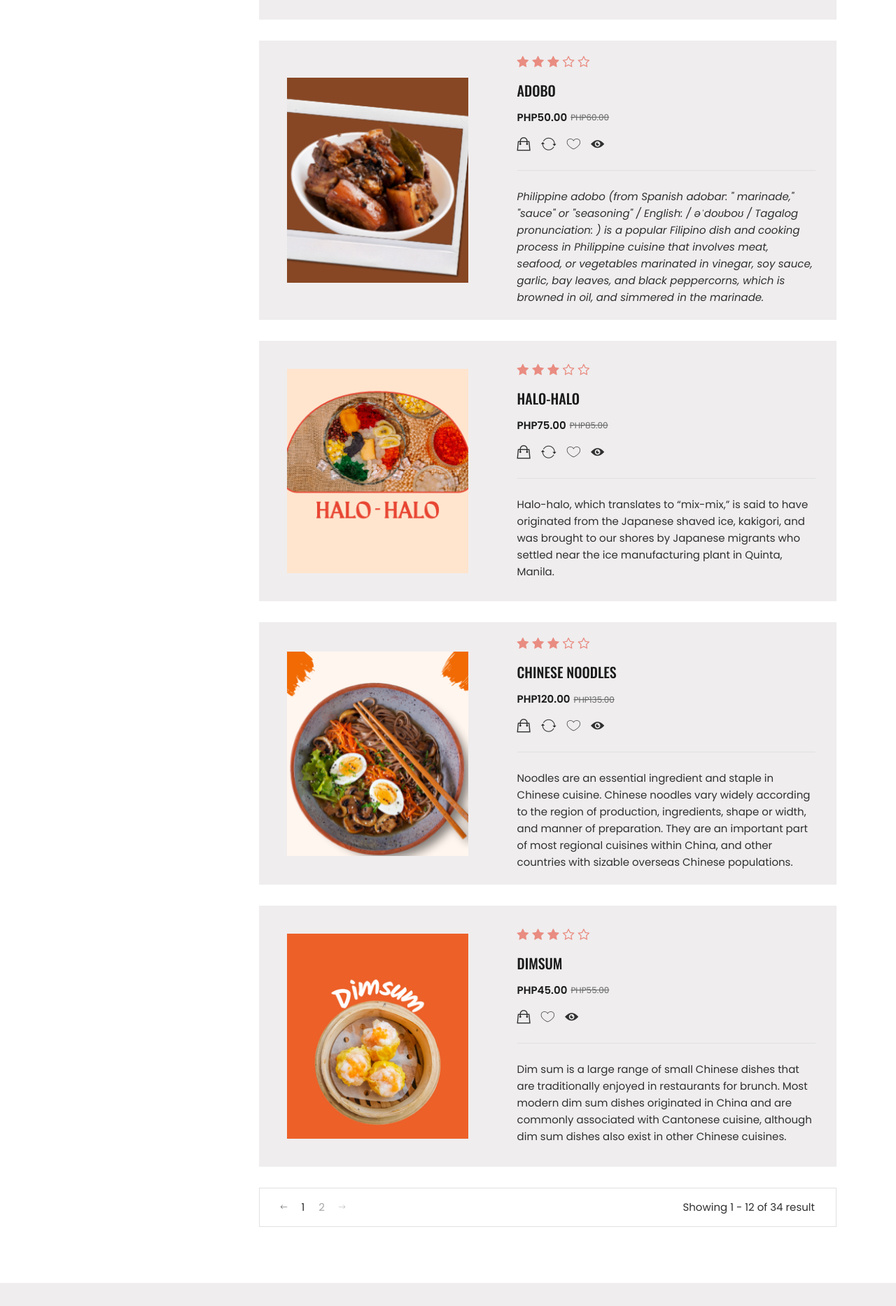
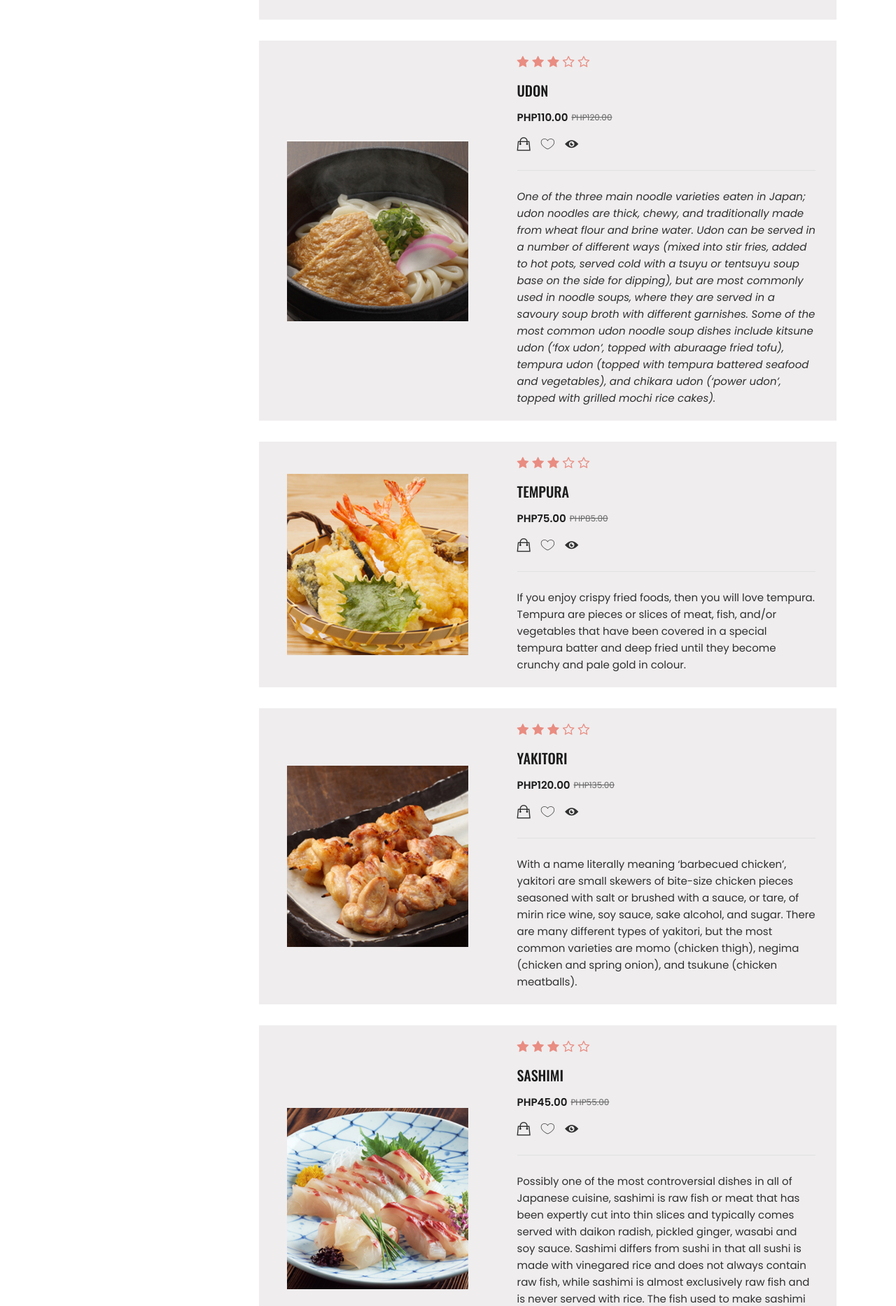
Before and after one commit to Molorkey/Orbien_IT2C_finalproject_FoodKo, a PHP site: page /shop-list-left2.php in a window 1280 px wide. Shown: the part 813-2679 px from the top of the page at 70% size. Run offline with PHP 8.4, Linux system fonts and the light colour scheme; some web fonts are replaced.

Commit message:
japanese food finished

```diff
--- a/shop-list-left2.php
+++ b/shop-list-left2.php
@@ -754,7 +754,7 @@
                                     <div class="product-image">
                                         <a class="d-block" href="product-details.html">
                                         <?php
-                                            echo '<img src="assets/images/product/5.png" alt="" class="product-image-1 w-100">';
+                                            echo '<img src="assets/images/product/udon.png" alt="" class="product-image-1 w-100">';
                                         ?>
 
                                         </a>
@@ -799,20 +799,18 @@
                                         </div>
                                         <?php
                                             echo '<div class="product-title">';
-                                            echo '<h4 class="title-2"> <a href="product-details.html">Adobo</a></h4>';
+                                            echo '<h4 class="title-2"> <a href="product-details.html">Udon</a></h4>';
                                             echo '</div>';
                                             echo '<div class="price-box">';
-                                            echo '<span class="regular-price ">PHP50.00</span>';
-                                            echo '<span class="old-price"><del>PHP60.00</del></span>';
+                                            echo '<span class="regular-price ">PHP110.00</span>';
+                                            echo '<span class="old-price"><del>PHP120.00</del></span>';
                                             echo '</div>';
                                         ?>
                                         <div class="add-action-listview d-flex">
-                                            <a href="cart.html" title="Add To cart">
+                                            <a href="cart.php" title="Add To cart">
                                                 <i class="ion-bag"></i>
                                             </a>
-                                            <a href="compare.html" title="Compare">
-                                                <i class="ion-ios-loop-strong"></i>
-                                            </a>
+
                                             <a href="wishlist.html" title="Add To Wishlist">
                                                 <i class="ion-ios-heart-outline"></i>
                                             </a>
@@ -821,7 +819,10 @@
                                             </a>
                                         </div>
                                         <p class="desc-content">
-                                        <i> Philippine adobo (from Spanish adobar: " marinade," "sauce" or "seasoning" / English: / əˈdoʊboʊ / Tagalog pronunciation: ) is a popular Filipino dish and cooking process in Philippine cuisine that involves meat, seafood, or vegetables marinated in vinegar, soy sauce, garlic, bay leaves, and black peppercorns, which is browned in oil, and simmered in the marinade.</i>                                        </p>
+                                        <?php
+                                            echo '<i> One of the three main noodle varieties eaten in Japan; udon noodles are thick, chewy, and traditionally made from wheat flour and brine water. Udon can be served in a number of different ways (mixed into stir fries, added to hot pots, served cold with a tsuyu or tentsuyu soup base on the side for dipping), but are most commonly used in noodle soups, where they are served in a savoury soup broth with different garnishes. Some of the most common udon noodle soup dishes include kitsune udon (‘fox udon’, topped with aburaage fried tofu), tempura udon (topped with tempura battered seafood and vegetables), and chikara udon (‘power udon’, topped with grilled mochi rice cakes).</i>                                        </p>';
+                                            echo '';
+                                        ?>
                                     </div>
                                 </div>
                             </div>
@@ -830,7 +831,7 @@
                                     <div class="product-image">
                                     <?php
                                         echo '<a class="d-block" href="product-details.html">';
-                                        echo '<img src="assets/images/product/6.png" alt="" class="product-image-1 w-100">';
+                                        echo '<img src="assets/images/product/tempura.png" alt="" class="product-image-1 w-100">';
                                         echo '</a>';
                                     ?>
                                     </div>
@@ -876,7 +877,7 @@
                                         </div>
                                         <?php
                                             echo '<div class="product-title">';
-                                            echo '<h4 class="title-2"> <a href="product-details.html">Halo-Halo</a></h4>';
+                                            echo '<h4 class="title-2"> <a href="product-details.html">Tempura</a></h4>';
                                             echo '</div>';
                                             echo '<div class="price-box">';
                                             echo '<span class="regular-price ">PHP75.00</span>';
@@ -887,9 +888,7 @@
                                             <a href="cart.html" title="Add To cart">
                                                 <i class="ion-bag"></i>
                                             </a>
-                                            <a href="compare.html" title="Compare">
-                                                <i class="ion-ios-loop-strong"></i>
-                                            </a>
+
                                             <a href="wishlist.html" title="Add To Wishlist">
                                                 <i class="ion-ios-heart-outline"></i>
                                             </a>
@@ -899,7 +898,7 @@
                                         </div>
                                         <?php
                                             echo '<p class="desc-content">';
-                                            echo 'Halo-halo, which translates to “mix-mix,” is said to have originated from the Japanese shaved ice, kakigori, and was brought to our shores by Japanese migrants who settled near the ice manufacturing plant in Quinta, Manila.';
+                                            echo 'If you enjoy crispy fried foods, then you will love tempura. Tempura are pieces or slices of meat, fish, and/or vegetables that have been covered in a special tempura batter and deep fried until they become crunchy and pale gold in colour. ';
                                             echo '</p>';
                                         ?>
                                     </div>
@@ -910,7 +909,7 @@
                                     <div class="product-image">
                                     <?php
                                         echo '<a class="d-block" href="product-details.html">';
-                                        echo '<img src="assets/images/product/7.png" alt="" class="product-image-1 w-100">';
+                                        echo '<img src="assets/images/product/yaki.png" alt="" class="product-image-1 w-100">';
                                         echo '</a>';
                                     ?>
                                     </div>
@@ -954,7 +953,7 @@
                                         </div>
                                         <?php
                                             echo '<div class="product-title">';
-                                            echo '<h4 class="title-2"> <a href="product-details.html">Chinese Noodles</a></h4>';
+                                            echo '<h4 class="title-2"> <a href="product-details.html">Yakitori</a></h4>';
                                             echo '</div>';
                                             echo '<div class="price-box">';
                                             echo '<span class="regular-price ">PHP120.00</span>';
@@ -965,9 +964,7 @@
                                             <a href="cart.html" title="Add To cart">
                                                 <i class="ion-bag"></i>
                                             </a>
-                                            <a href="compare.html" title="Compare">
-                                                <i class="ion-ios-loop-strong"></i>
-                                            </a>
+
                                             <a href="wishlist.html" title="Add To Wishlist">
                                                 <i class="ion-ios-heart-outline"></i>
                                             </a>
@@ -977,7 +974,7 @@
                                         </div>
                                         <?php
                                             echo '<p class="desc-content">';
-                                            echo 'Noodles are an essential ingredient and staple in Chinese cuisine. Chinese noodles vary widely according to the region of production, ingredients, shape or width, and manner of preparation. They are an important part of most regional cuisines within China, and other countries with sizable overseas Chinese populations.';
+                                            echo 'With a name literally meaning ‘barbecued chicken’, yakitori are small skewers of bite-size chicken pieces seasoned with salt or brushed with a sauce, or tare, of mirin rice wine, soy sauce, sake alcohol, and sugar. There are many different types of yakitori, but the most common varieties are momo (chicken thigh), negima (chicken and spring onion), and tsukune (chicken meatballs).';
                                             echo '</p>';
                                         ?>
                                     </div>
@@ -995,7 +992,7 @@
                                     <div class="product-image">
                                     <?php
                                         echo '<a class="d-block" href="product-details.html">';
-                                        echo '<img src="assets/images/product/8.png" alt="" class="product-image-1 w-100">';
+                                        echo '<img src="assets/images/product/sashi.png" alt="" class="product-image-1 w-100">';
                                         echo '';
                                         echo '</a>';
                                     ?>
@@ -1040,7 +1037,7 @@
                                         </div>
                                         <?php
                                             echo '<div class="product-title">';
-                                            echo '<h4 class="title-2"> <a href="product-details.html">Dimsum</a></h4>';
+                                            echo '<h4 class="title-2"> <a href="product-details.html">Sashimi</a></h4>';
                                             echo '</div>';
                                             echo '<div class="price-box">';
                                             echo '<span class="regular-price ">PHP45.00</span>';
@@ -1061,7 +1058,7 @@
                                         </div>
                                         <?php
                                                 echo '<p class="desc-content">';
-                                                echo 'Dim sum is a large range of small Chinese dishes that are traditionally enjoyed in restaurants for brunch. Most modern dim sum dishes originated in China and are commonly associated with Cantonese cuisine, although dim sum dishes also exist in other Chinese cuisines.';
+                                                echo 'Possibly one of the most controversial dishes in all of Japanese cuisine, sashimi is raw fish or meat that has been expertly cut into thin slices and typically comes served with daikon radish, pickled ginger, wasabi and soy sauce. Sashimi differs from sushi in that all sushi is made with vinegared rice and does not always contain raw fish, while sashimi is almost exclusively raw fish and is never served with rice. The fish used to make sashimi must be as fresh as possible, both in order to minimise the risk of contamination, and because fresher fish makes for tastier sashimi.';
                                                 echo '</p>';
                                         ?>
                                     </div>
@@ -1133,7 +1130,7 @@
                                 <p class="desc-content">Call our support 24/7 at 01234-567-890</p>
                             </div>
                             <div class="support-button d-flex align-items-center">
-                                <a class="obrien-button primary-btn" href="contact-us.html">Contact now</a>
+                                <a class="obrien-button primary-btn" href="contact-us.php">Contact now</a>
                             </div>
                         </div>
                     </div>
@@ -1204,7 +1201,7 @@
                                 echo '<h2 class="widget-title">Quicklink</h2>';
                                 echo '<ul class="widget-list">';
                                 echo '<li><a href="about-us.php">About</a></li>';
-                                echo '<li><a href="blog.php">Blog</a></li>';
+                                echo '<li><a href="blog-details-sidebar.php">Blog</a></li>';
                                 echo '<li><a href="cart.php">Cart</a></li>';
                                 echo '<li><a href="contact-us.php">Contact</a></li>';
                                 echo '</ul>';
@@ -1255,7 +1252,7 @@
                         <div class="row">
                             <div class="col-lg-6 col-md-6 text-center">
                                 <div class="product-image">
-                                    <img src="assets/images/product/8.png" alt="Product Image">
+                                    <img src="assets/images/product/4.png" alt="Product Image">
                                 </div>
                             </div>
                             <div class="col-lg-6 col-md-6">
```
Also changed, not shown: assets/images/product/sashi.png (added), assets/images/product/tempura.png (added), assets/images/product/udon.png (added), assets/images/product/yaki.png (added).
